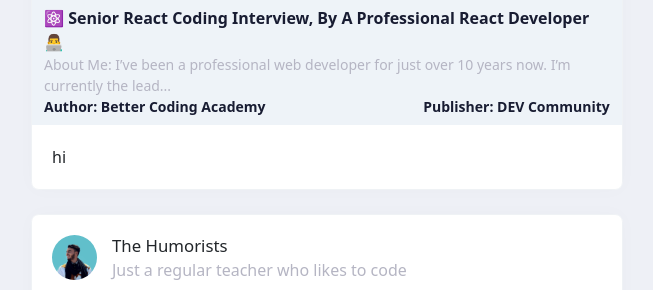
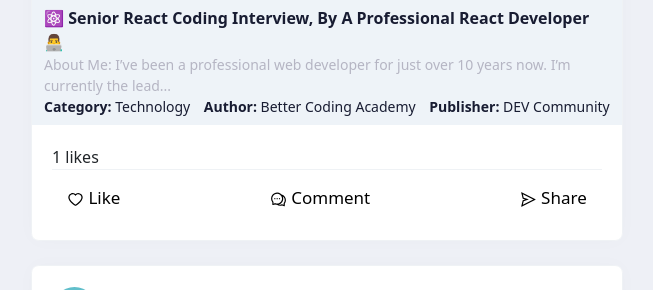
Before and after one commit to killcodeX/journalbit, a React (Create React App) app in the folder client/: page / in a window 1280 px wide. Shown: the part 835-1125 px from the top of the page, without its empty margins (269-922 px from the left). Built offline with nearby package versions, Linux system fonts and the light colour scheme.

Commit message:
post image is complete

```diff
--- a/client/src/components/PostSide/Posts/index.js
+++ b/client/src/components/PostSide/Posts/index.js
@@ -1,4 +1,4 @@
-import React from "react";
+import React,{useState} from "react";
 import {
   PostCardWrapper,
   PostCardToolBar,
@@ -17,9 +17,19 @@
   ArticeExcerpt,
   ArticleDetails,
   PostFooter,
+  PostEngagement,
+  EngagButton
 } from "./style";
+import { Seprator } from "../../UI/Typograpghy/style";
+import {
+  AiOutlineHeart,
+  AiOutlineComment,
+  AiOutlineSend,
+  AiFillHeart
+} from "react-icons/ai";
 
 export default function Post({ link }) {
+  const [like, setLike] = useState(false);
   return (
     <PostCardWrapper className="mt-4">
       <PostCardToolBar>
@@ -46,14 +56,38 @@
               <ArticleTitle>{link.title}</ArticleTitle>
               <ArticeExcerpt>{link.description}</ArticeExcerpt>
               <ArticleDetails>
-                <span>Author: {link.author}</span>
-                <span>Publisher: {link.publisher}</span>
+                <span>
+                  <strong>Category:</strong> Technology
+                </span>
+                <span>
+                  <strong>Author:</strong> {link.author}
+                </span>
+                <span>
+                  <strong>Publisher:</strong> {link.publisher}
+                </span>
               </ArticleDetails>
             </ArticleDesc>
           </ArticleDescContainer>
         </PostContainer>
       </PostBody>
-      <PostFooter>hi</PostFooter>
+      <PostFooter>
+        1 likes
+        <Seprator />
+        <PostEngagement>
+          <EngagButton onClick={() => setLike(!like)}>
+            {like? <AiFillHeart style={{color:'red'}}/>: <AiOutlineHeart/>}
+            {` `}Like
+          </EngagButton>
+          <EngagButton>
+            <AiOutlineComment />
+            {` `}Comment
+          </EngagButton>
+          <EngagButton>
+            <AiOutlineSend />
+            {` `}Share
+          </EngagButton>
+        </PostEngagement>
+      </PostFooter>
     </PostCardWrapper>
   );
 }
--- a/client/src/components/PostSide/Posts/style.js
+++ b/client/src/components/PostSide/Posts/style.js
@@ -99,9 +99,25 @@
   justify-content: space-between;
   color: #181c32;
   font-size: 14px;
-  font-weight: bold;
 `;
 
 export const PostFooter = styled.div`
   padding: 20px;
 `;
+
+export const PostEngagement = styled.div`
+  display:flex;
+  justify-content:space-between;
+  align-items:center;
+  padding-top:5px;
+`;
+
+export const EngagButton = styled.button`
+  background:transparent;
+  border:none;
+  padding:10px 15px;
+  font-size:17px;
+  &:hover{
+    background-color:#EEF0F6;
+  }
+`
```
